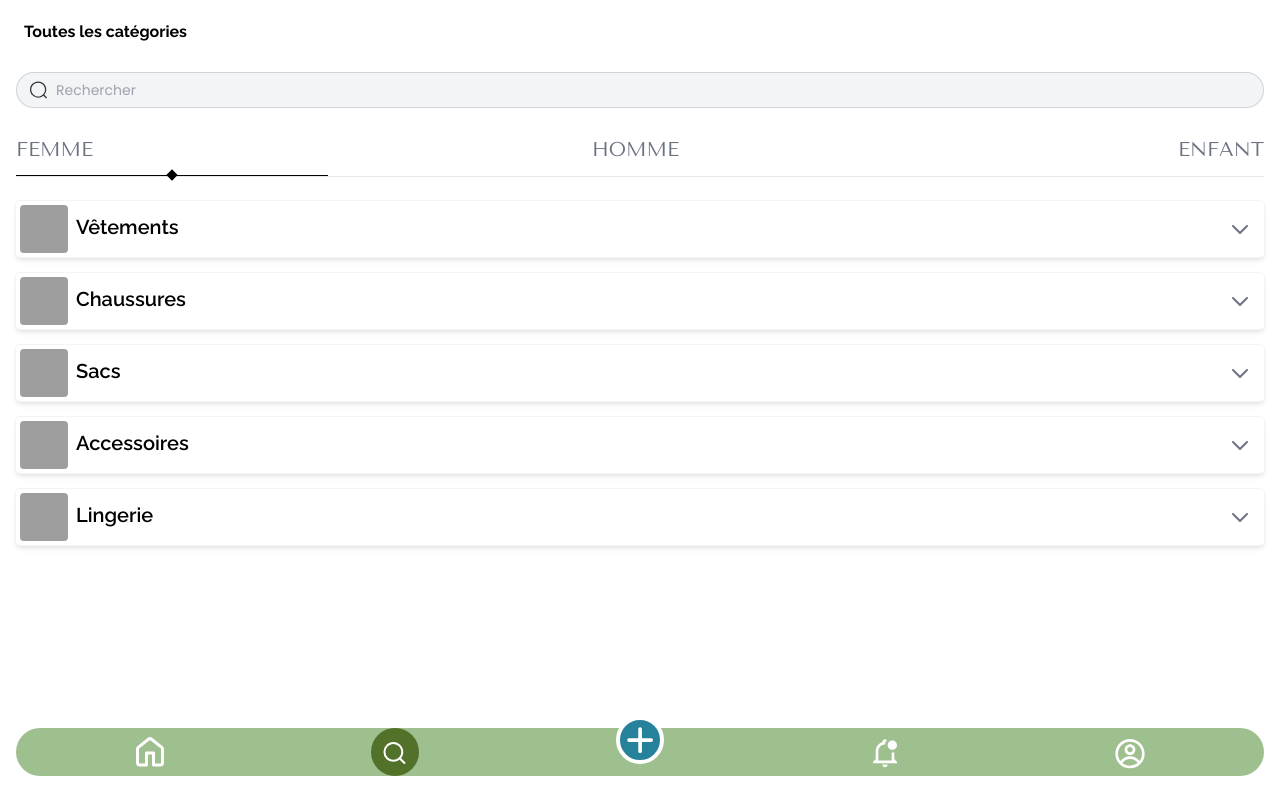
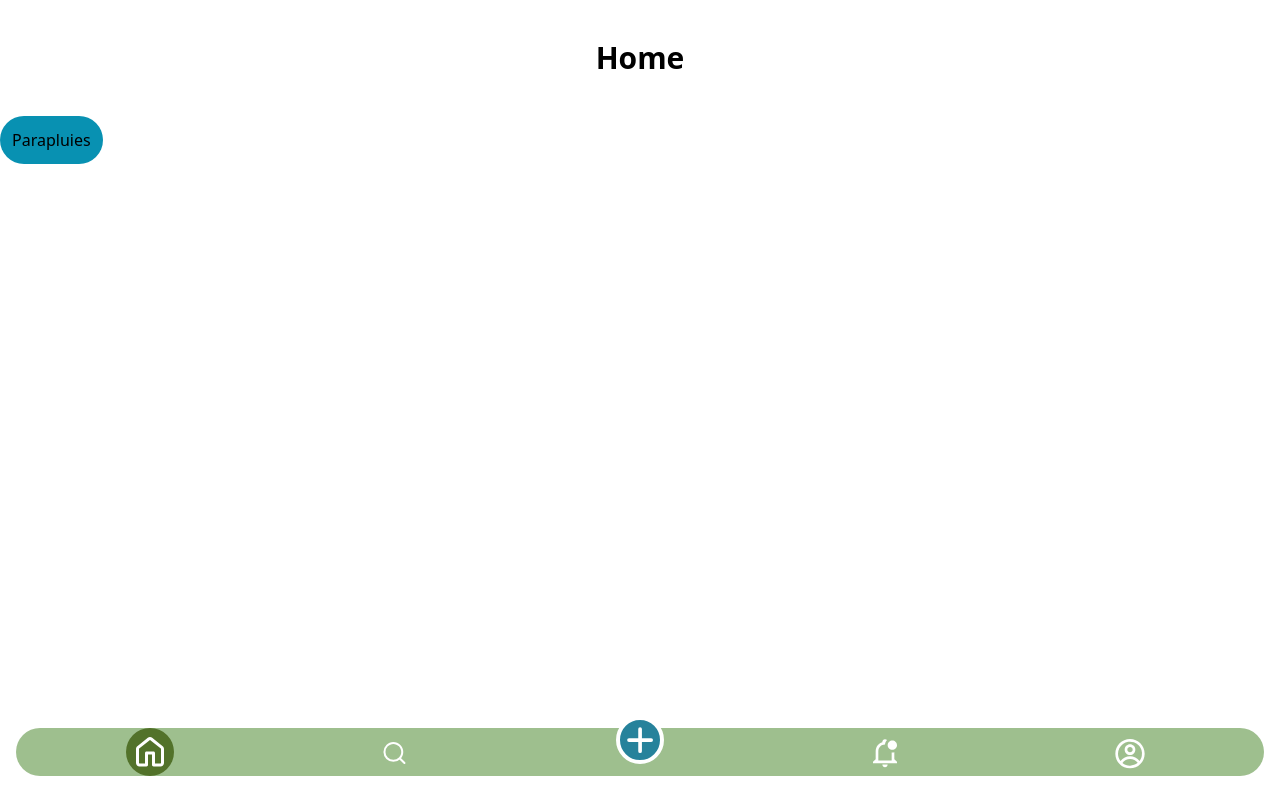
Before and after one commit to paul-ohl/EthiStyle, a React (Vite) app in the folder front/: page / in a window 1280 px wide. Built offline with nearby package versions, Linux system fonts and the light colour scheme; sample sign-in values are in the browser's storage; grey boxes are pictures that could not be loaded.

Commit message:
feat: Added home page

```diff
--- /dev/null
+++ b/front/src/app/pages/home_page/home_page.tsx
@@ -0,0 +1,26 @@
+import { SelectedTab } from "../main_page/main_page"
+
+export const HomePage = (
+  { setSearchTerms, setSelectedTab }:
+    {
+      setSearchTerms: React.Dispatch<React.SetStateAction<string>>,
+      setSelectedTab: React.Dispatch<React.SetStateAction<SelectedTab>>
+    }
+) => {
+  return (
+    <div className="relative">
+      <div className="flex items-center justify-center">
+        <h1 className="text-3xl m-10 font-bold text-center">Home</h1>
+      </div>
+      <button
+        onClick={() => {
+          setSearchTerms('Parapluies')
+          setSelectedTab(SelectedTab.Search)
+        }}
+        className="bg-cyan-600 rounded-full p-3"
+      >
+        Parapluies
+      </button>
+    </div>
+  )
+}
--- a/front/src/app/pages/login_register/welcome_page.tsx
+++ b/front/src/app/pages/login_register/welcome_page.tsx
@@ -63,8 +63,8 @@ export function WelcomePage() {
         <div className="w-full px-3">
           <ButtonPrimary onClick={() => { window.location.assign("/register") }} className="bg-cyan-800">Créer un compte</ButtonPrimary>
         </div>
-        <p className="mb-7 mt-4 text-cyan-700">
-          Tu as déjà un compte?{" "}
+        <p className="mb-7 mt-4 text-cyan-700 text-center">
+          Tu as déjà un compte?{" "}<br />
           <a className="font-bold text-sm underline decoration-solid" href="/login">
             Se connecter
           </a>
--- a/front/src/app/pages/main_page/main_page.tsx
+++ b/front/src/app/pages/main_page/main_page.tsx
@@ -2,42 +2,32 @@ import { SearchTab } from 'app/pages/search_tab/main';
 import { useState } from 'react';
 import TabBar from './tabs';
 import { Profile } from 'app/profile_page/profile';
+import { HomePage } from '../home_page/home_page';
 
 export enum SelectedTab {
   Home,
   Search,
-  Add,
   Notifications,
   Profile,
 }
 
 export const MainPage = () => {
-  const [selectedTab, setSelectedTab] = useState<SelectedTab>(SelectedTab.Search);
+  const [selectedTab, setSelectedTab] = useState<SelectedTab>(SelectedTab.Home);
+  const [searchTerms, setSearchTerms] = useState<string>('');
 
   return (
     <div>
-      {getTab(selectedTab)}
+      {selectedTab == SelectedTab.Home &&
+        <HomePage setSelectedTab={setSelectedTab} setSearchTerms={setSearchTerms} />}
+      {selectedTab == SelectedTab.Search &&
+        <SearchTab searchTerms={searchTerms} setSearchTerms={setSearchTerms} />}
+      {selectedTab == SelectedTab.Notifications &&
+        <p className='text-center w-full mt-36 text-xl font-raleway'>Notifications</p>}
+      {selectedTab == SelectedTab.Profile &&
+        <Profile />}
       <div className="fixed w-full bottom-6">
         <TabBar selectedTab={selectedTab} setSelectedTab={setSelectedTab} />
       </div>
     </div>
   );
 }
-
-const getTab = (selectedTab: SelectedTab) => {
-  switch (selectedTab) {
-    case SelectedTab.Home:
-      // return <Home />;
-      return <p className='text-center w-full mt-36 text-xl font-raleway'>Home</p>;
-    case SelectedTab.Search:
-      return <SearchTab />;
-    case SelectedTab.Add:
-      return <p className='text-center w-full mt-36 text-xl font-raleway'>Add</p>;
-    // return <Add />;
-    case SelectedTab.Notifications:
-      return <p className='text-center w-full mt-36 text-xl font-raleway'>Notifications</p>;
-    // return <Notifications />;
-    case SelectedTab.Profile:
-      return <Profile />;
-  }
-}
--- a/front/src/app/pages/main_page/tabs.tsx
+++ b/front/src/app/pages/main_page/tabs.tsx
@@ -9,12 +9,11 @@ interface TabProps {
 const TabBar: React.FC<TabProps> = ({ selectedTab, setSelectedTab }) => {
   return (
     <div className='relative flex flex-row bg-remae opacity-90 backdrop-blur-sm rounded-full justify-around px-3 mx-4'>
-      <div className='w-12 h-12 bg-cyan-700 rounded-full absolute bottom-3 flex justify-center items-center z-10 border-white border-4'>
+      <a href='/sell' className='w-12 h-12 bg-cyan-700 rounded-full absolute bottom-3 flex justify-center items-center z-10 border-white border-4'>
         <svg width="38" height="38" viewBox="0 0 38 38" fill="none" xmlns="http://www.w3.org/2000/svg">
           <path d="M8 19.0833H19.0833M19.0833 19.0833H30.1667M19.0833 19.0833V8M19.0833 19.0833V30.1667" stroke="white" strokeWidth="3.67" strokeLinecap="round" strokeLinejoin="round" />
         </svg>
-
-      </div>
+      </a>
 
       <TabElement isSelected={selectedTab == SelectedTab.Home} onClick={() => { setSelectedTab(SelectedTab.Home) }}>
         <svg width="33" height="33" viewBox="0 0 29 29" fill="none" xmlns="http://www.w3.org/2000/svg">
--- a/front/src/app/pages/search_tab/main.tsx
+++ b/front/src/app/pages/search_tab/main.tsx
@@ -1,12 +1,11 @@
-import { useEffect, useState } from "react";
+import { Dispatch, SetStateAction, useEffect, useState } from "react";
 import { SearchBar } from "./bar";
 import { AllCategories } from "./categories";
 import { SearchHistory } from "./history";
 import { SearchResults } from "./results";
 
-export const SearchTab = () => {
+export const SearchTab = ({ searchTerms, setSearchTerms }: { searchTerms: string, setSearchTerms: Dispatch<SetStateAction<string>> }) => {
   const [showHistory, setShowHistory] = useState(false);
-  const [searchTerms, setSearchTerms] = useState("");
 
   useEffect(() => {
     setShowHistory(false);
--- /dev/null
+++ b/front/src/app/pages/selling_page/selling_page.tsx
@@ -0,0 +1,12 @@
+export const SellingPage = () => {
+  return (
+    <div className="relatve">
+      <a href="/" className="text-xl p-4">
+        <p className="ml-4">Back</p>
+      </a>
+      <div className="flex items-center justify-center">
+        <h1 className="text-3xl m-10 font-bold text-center">Vendre un article</h1>
+      </div>
+    </div>
+  );
+};
--- a/front/src/app/routes/index.tsx
+++ b/front/src/app/routes/index.tsx
@@ -6,6 +6,7 @@ import { WelcomePage } from "app/pages/login_register/welcome_page";
 import { LostPassword } from "app/pages/login_register/lost_password";
 import { LoginRoute } from "./login";
 import { MainPage } from "app/pages/main_page/main_page";
+import { SellingPage } from "app/pages/selling_page/selling_page";
 
 export const Routes = () => {
   const { token } = useAuth();
@@ -46,6 +47,10 @@ export const Routes = () => {
           element: <MainPage />,
         },
         {
+          path: "/sell",
+          element: <SellingPage />,
+        },
+        {
           path: "/settings",
           element: <h1>Settings</h1>,
         },
```
